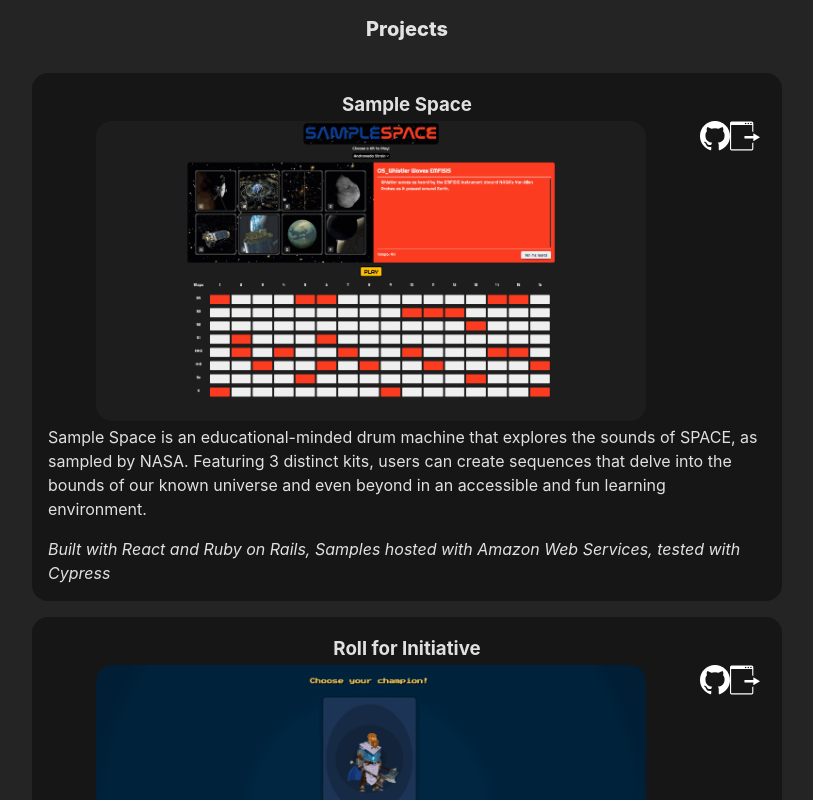
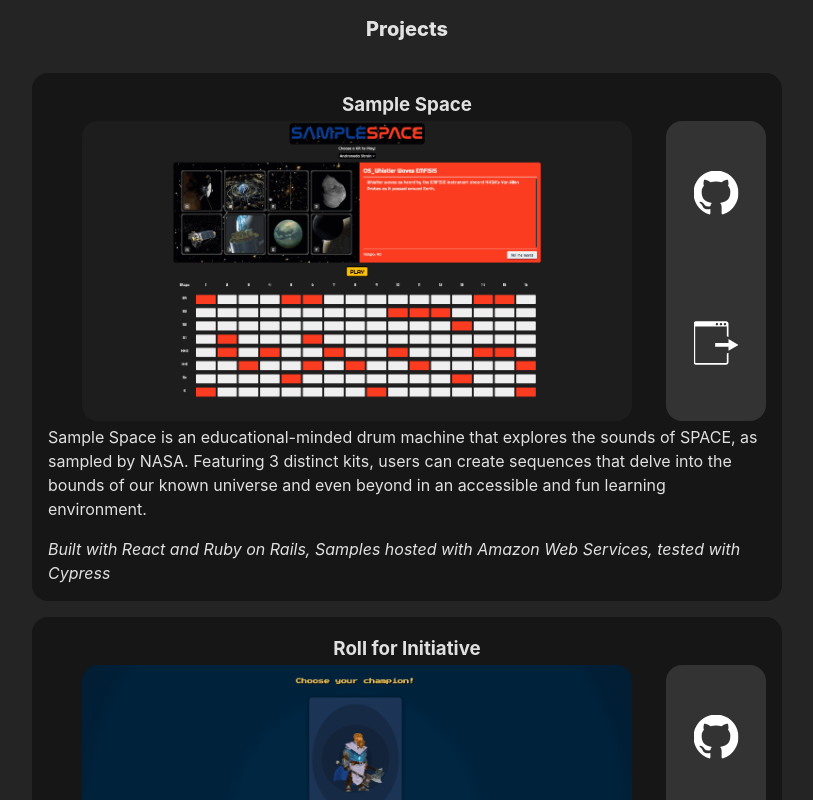
Before and after one commit to jskomal/portfolio, a React (Vite) app: page / in a window 1280 px wide. Shown: the part 880-1680 px from the top of the page, without its empty margins (233-1046 px from the left). Built offline with nearby package versions, Linux system fonts and the light colour scheme.

Commit message:
Fix styling on the project links

```diff
--- a/src/App.css
+++ b/src/App.css
@@ -22,7 +22,6 @@ header {
   margin-bottom: 1rem;
   min-height: 80px;
 }
-
 
 h1 {
   line-height: 1;
@@ -65,7 +64,6 @@ h1 {
   border-radius: 1rem;
   object-fit: cover;
 }
-
 
 a:hover {
   border-color: #646cff;
@@ -164,4 +162,14 @@ a:hover {
   margin-bottom: 0.25rem;
 }
 
+.project-links {
+  display: grid;
+  place-items: center;
+  width: 100px;
+  background-color: #333;
+  border-radius: 1rem;
 }
+
+.project-links > a > img {
+  scale: 1.5;
+}
```
Lines whose indentation alone changed are shown as unchanged.
